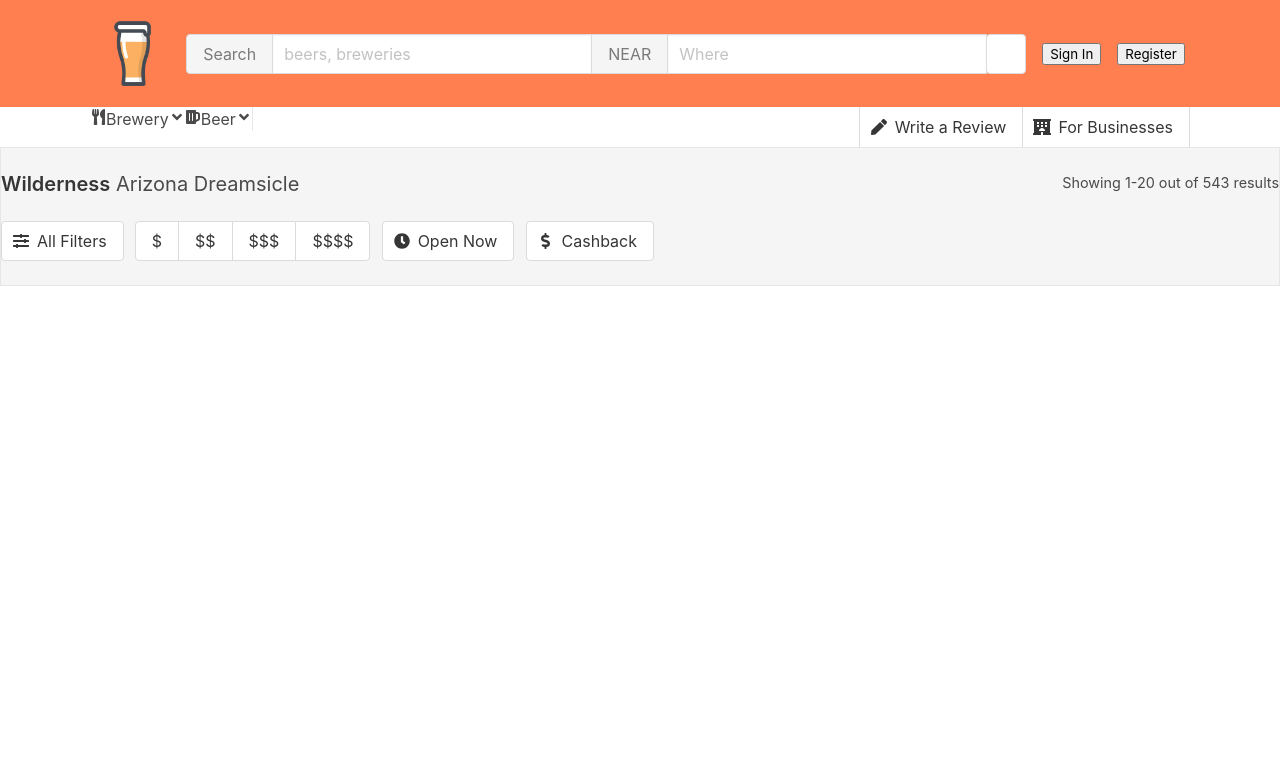
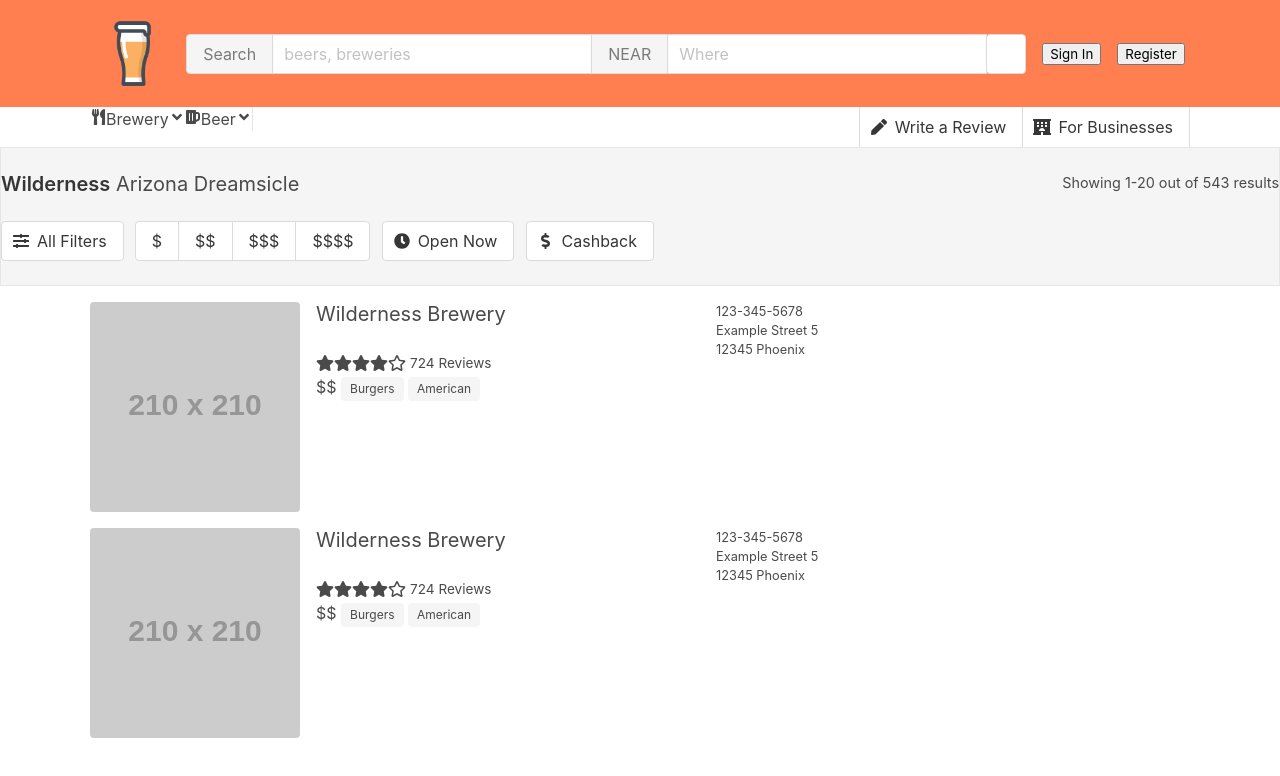
Before and after one commit to Kelltimo/yelp-React, a React (Create React App) app: page /search in a window 1280 px wide. Shown: the top 776 px of the page. Built offline with nearby package versions, Linux system fonts and the light colour scheme.

Commit message:
search results

```diff
--- a/package.json
+++ b/package.json
@@ -6,6 +6,7 @@
     "bulma": "^0.8.0",
     "react": "^16.12.0",
     "react-dom": "^16.12.0",
+    "react-rating": "^2.0.4",
     "react-router-dom": "^5.1.2",
     "react-scripts": "^3.3.0",
     "use-react-router": "^1.0.7"
--- /dev/null
+++ b/src/BusinessRating/BusinessRating.js
@@ -0,0 +1,19 @@
+import React from 'react';
+import styles from './BusinessRating.module.css';
+import Rating from 'react-rating';
+
+export function BusinessRating() {
+    return (
+        <div className={styles['rating']}>
+            <Rating
+                emptySymbol="far fa-star"
+                fullSymbol="fas fa-star"
+                fractions={2}
+                readonly
+                initialRating={4}
+                />
+            <p>724 Reviews</p>
+        </div>
+    );
+
+}
--- /dev/null
+++ b/src/BusinessRating/BusinessRating.module.css
@@ -0,0 +1,13 @@
+.rating {
+    display: flex;
+    align-items: center;
+}
+
+.rating > * {
+    margin-right: 4px;
+
+}
+
+.rating p {
+    font-size: .85rem;
+}
--- a/src/Search/Search.js
+++ b/src/Search/Search.js
@@ -2,6 +2,7 @@
 import { NavBar } from '../NavBar/NavBar';
 import { SubNav } from '../NavBar/SubNav/SubNav';
 import { SearchResultsSummary } from './SearchResultsSummary/SearchResultsSummary';
+import { SearchResults } from './SearchResults/SearchResults';
 
 export function Search() {
     return (
@@ -9,6 +10,7 @@
             <NavBar/>
             <SubNav/>
             <SearchResultsSummary/>
+            <SearchResults/>
         </div>
     );
 }
--- /dev/null
+++ b/src/Search/SearchResults/SearchResult/SearchResult.js
@@ -0,0 +1,22 @@
+import React from 'react';
+import styles from './SearchResult.module.css';
+import { BusinessRating } from '../../../BusinessRating/BusinessRating';
+
+export function SearchResult() {
+    return (
+        <div className={styles['search-result']}>
+            <img src='https://via.placeholder.com/210' alt='business image' className={styles['business-image']} />
+            <div className={styles['business-info']}>
+                <h2 className="subtitle">Wilderness Brewery  </h2>
+                <BusinessRating/>
+                <p>$$ <span className="tag">Burgers</span> <span className="tag">American</span></p>
+            </div>
+            <div className={styles['contact-info']}>
+                <p>123-345-5678</p>
+                <p>Example Street 5</p>
+                <p>12345 Phoenix</p>
+            </div>
+
+        </div>
+    )
+}
--- /dev/null
+++ b/src/Search/SearchResults/SearchResult/SearchResult.module.css
@@ -0,0 +1,21 @@
+.search-result {
+    display: flex;
+    max-width: 1100px;
+    width: 100%;
+}
+
+.business-image {
+    width: 210px;
+    height: 210px;
+    border-radius: 4px;
+    margin-right: 1rem;
+}
+
+.business-info {
+    min-width: 400px;
+
+}
+
+.contact-info p {
+    font-size: .8rem;
+}
--- /dev/null
+++ b/src/Search/SearchResults/SearchResults.js
@@ -0,0 +1,12 @@
+import React from 'react';
+import { SearchResult } from './SearchResult/SearchResult';
+import styles from './SearchResults.module.css';
+
+export function SearchResults() {
+    return (
+        <div className={styles['search-results']}>
+            <SearchResult/>
+            <SearchResult/>
+        </div>
+    );
+}
--- /dev/null
+++ b/src/Search/SearchResults/SearchResults.module.css
@@ -0,0 +1,9 @@
+.search-results > * {
+    margin-top: 1rem;
+}
+
+.search-results {
+    display: flex;
+    flex-direction: column;
+    align-items: center;
+}
```
Also changed, not shown: 1 other file (tests, documents, lock files or other folders).
